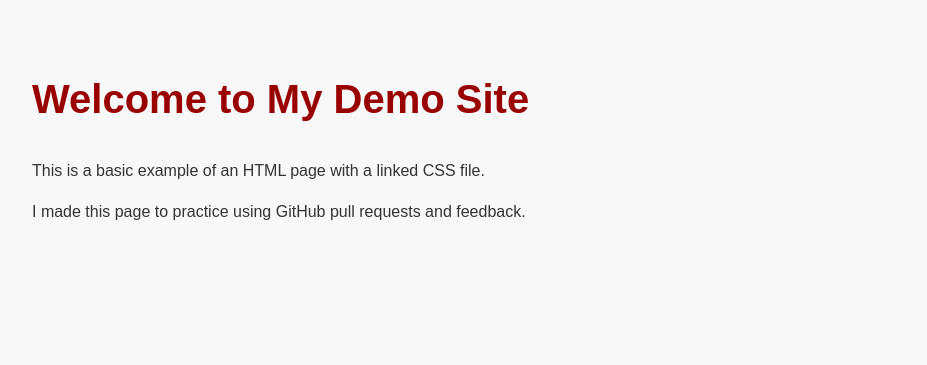
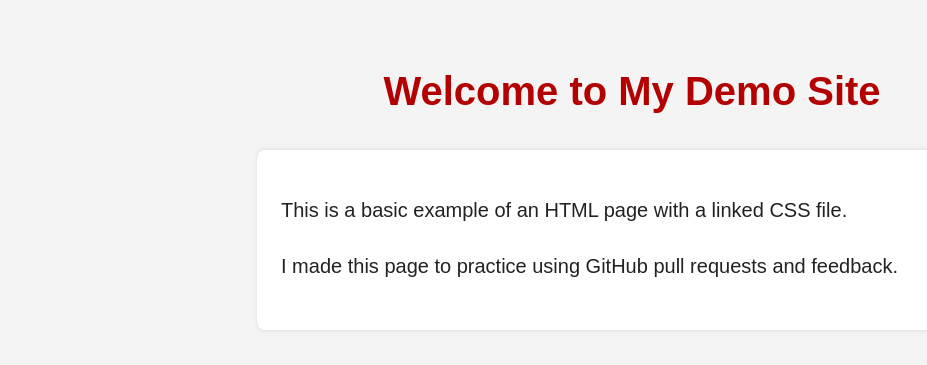
Before and after one commit to cincy-media-guy/example-feedback-demo, a plain HTML site: page index.html in a window 1280 px wide. Shown: the whole page, without its empty margins (8-935 px from the left). Drawn offline with Linux system fonts and the light colour scheme.

Commit message:
Suggested improvements + layout tweaks
Made a few small changes to demonstrate pull request feedback. These changes reflect the kind of feedback you're likely to see from me.

```diff
--- a/index.html
+++ b/index.html
@@ -8,9 +8,15 @@
 </head>
 <body>
 
-  <h1>Welcome to My Demo Site</h1>
-  <p>This is a basic example of an HTML page with a linked CSS file.</p>
-  <p>I made this page to practice using GitHub pull requests and feedback.</p>
+  <header>
+    <h1>Welcome to My Demo Site</h1>
+  <!-- Consider adding an <h2> with your name -->
+  </header>
+
+  <main>
+    <p>This is a basic example of an HTML page with a linked CSS file.</p>
+    <p>I made this page to practice using GitHub pull requests and feedback.</p>
+  </main>
 
 </body>
 </html>
--- a/style.css
+++ b/style.css
@@ -1,18 +1,32 @@
 /* This is a very basic stylesheet */
 
 body {
-  background-color: #f8f8f8;
+  background-color: #f4f4f4; /* better contrast */
   font-family: Arial, sans-serif;
-  color: #333;
-  padding: 2em;
+  color: #222222; /* a little darker */
+  padding: 2rem;
   line-height: 1.6;
+  max-width: 750px;
+  margin: auto; /* centers it on the page */
 }
 
 h1 {
-  color: #990000;
+  color: #b30000; /* match your color scheme */
   font-size: 2.5em;
+  text-align: center;
 }
 
+/* Suggested additions for readability */
 p {
-  margin-bottom: 1em;
+  margin-bottom: 1.5rem;
+  font-size: 125%;
 }
+
+/* Optional */
+main {
+  background-color: white;
+  padding: 1.5rem;
+  border-radius: 0.5rem;
+  box-shadow: 0 0 5px rgba(0,0,0,0.1);
+  /* You could adjust this box shadow to make it pop a little more */
+}
```
